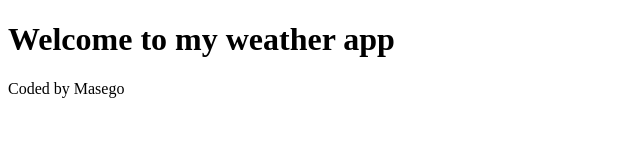
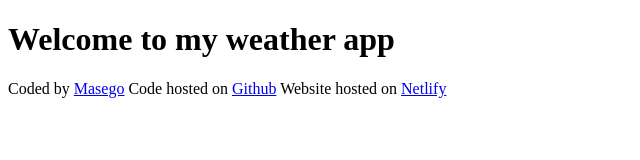
Before and after one commit to segocodedit/weather-app, a plain HTML site: page index.html in a window 1280 px wide. Shown: the whole page, without its empty margins (0-640 px from the left). Drawn offline with Linux system fonts and the light colour scheme.

Commit message:
added links to footer

```diff
--- a/index.html
+++ b/index.html
@@ -7,6 +7,15 @@
   </head>
   <body>
     <h1>Welcome to my weather app</h1>
-    <footer>Coded by Masego</footer>
+    <footer>
+      Coded by
+      <a href="https://github.com/segocodedit" target="_blank">Masego</a> Code
+      hosted on
+      <a href="https://github.com/segocodedit/weather-app.git" target="_blank"
+        >Github</a
+      >
+      Website hosted on
+      <a href="https://mutsho.netlify.app/" target="_blank">Netlify</a>
+    </footer>
   </body>
 </html>
```
